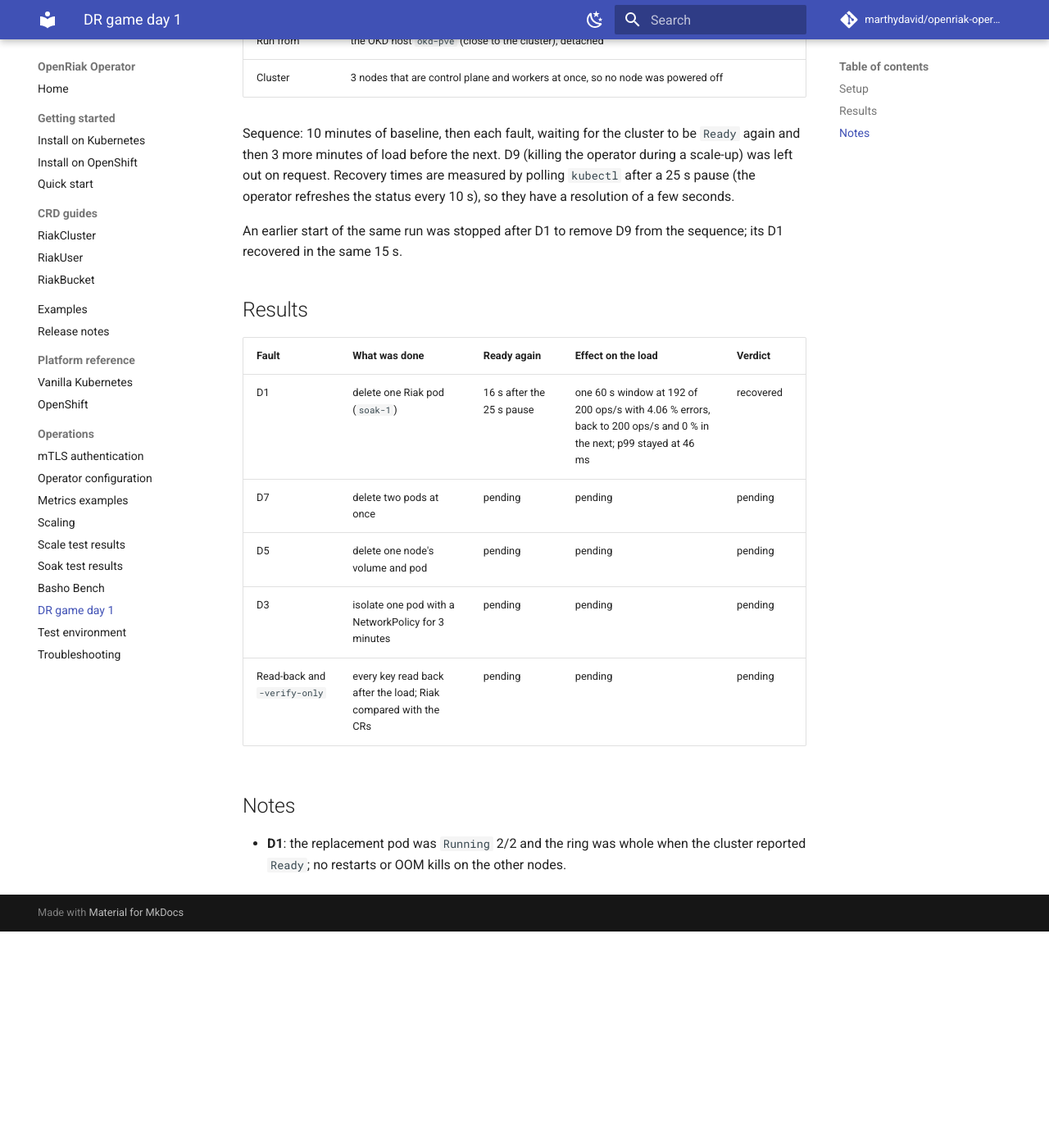
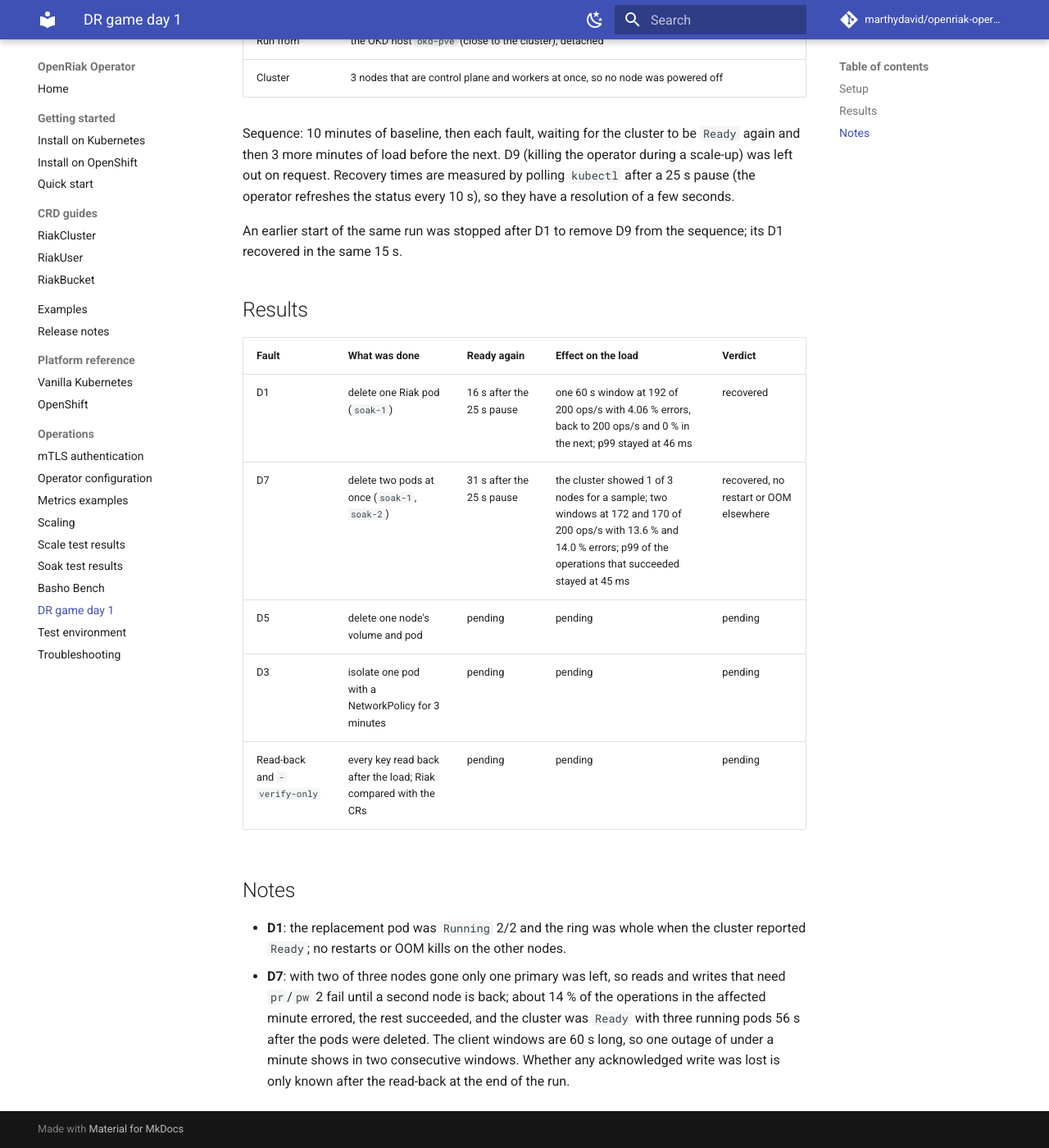
Before and after one commit to marthydavid/openriak-operator, an MkDocs documentation site: the page built from docs/dr-gameday-1.md, in a window 1280 px wide and 1400 px high, scrolled down 808 px. Shown: the whole window at 82% size. Built offline with MkDocs 1.6.1 and Material for MkDocs 9.7.7, drawn with Linux system fonts in a browser that asks for light colours; comment, search, counter and statistics services are not loaded; before the commit the page ends 1944 px from its top, so only the background shows below that; some of the changed text lies outside the part shown.

Commit message:
docs: DR game day 1, D7 result
Co-Authored-By: Claude Sonnet 5.5 <noreply@anthropic.com>

```diff
--- a/docs/dr-gameday-1.md
+++ b/docs/dr-gameday-1.md
@@ -12,7 +12,7 @@ the load and the read-back are the [soak harness](scaling.md#soak-test-a-constan
 
 | | |
 |---|---|
-| Date | 2026-10-07, started 22:44 (CEST) |
+| Date | 2026-10-07, started 22:25 (CEST); baseline from 22:28, first fault 22:38 |
 | Operator | `ghcr.io/marthydavid/openriak-operator:1.0.0` (`sha256:7b6fe7e4…`), swapped in for this run |
 | Riak | `ghcr.io/marthydavid/riak:3.2.6`, TLS, `ring_size` 128, 3 nodes |
 | Node resources | 8 GiB memory (request = limit), 2 CPU request, 50 GiB volume on `lvms-vg1` |
@@ -35,7 +35,7 @@ same 15 s.
 | Fault | What was done | Ready again | Effect on the load | Verdict |
 |---|---|---|---|---|
 | D1 | delete one Riak pod (`soak-1`) | 16 s after the 25 s pause | one 60 s window at 192 of 200 ops/s with 4.06 % errors, back to 200 ops/s and 0 % in the next; p99 stayed at 46 ms | recovered |
-| D7 | delete two pods at once | pending | pending | pending |
+| D7 | delete two pods at once (`soak-1`, `soak-2`) | 31 s after the 25 s pause | the cluster showed 1 of 3 nodes for a sample; two windows at 172 and 170 of 200 ops/s with 13.6 % and 14.0 % errors; p99 of the operations that succeeded stayed at 45 ms | recovered, no restart or OOM elsewhere |
 | D5 | delete one node's volume and pod | pending | pending | pending |
 | D3 | isolate one pod with a NetworkPolicy for 3 minutes | pending | pending | pending |
 | Read-back and `-verify-only` | every key read back after the load; Riak compared with the CRs | pending | pending | pending |
@@ -44,3 +44,8 @@ same 15 s.
 
 - **D1**: the replacement pod was `Running` 2/2 and the ring was whole when the cluster reported `Ready`; no
   restarts or OOM kills on the other nodes.
+- **D7**: with two of three nodes gone only one primary was left, so reads and writes that need `pr`/`pw` 2
+  fail until a second node is back; about 14 % of the operations in the affected minute errored, the rest
+  succeeded, and the cluster was `Ready` with three running pods 56 s after the pods were deleted. The client
+  windows are 60 s long, so one outage of under a minute shows in two consecutive windows. Whether any
+  acknowledged write was lost is only known after the read-back at the end of the run.
```
